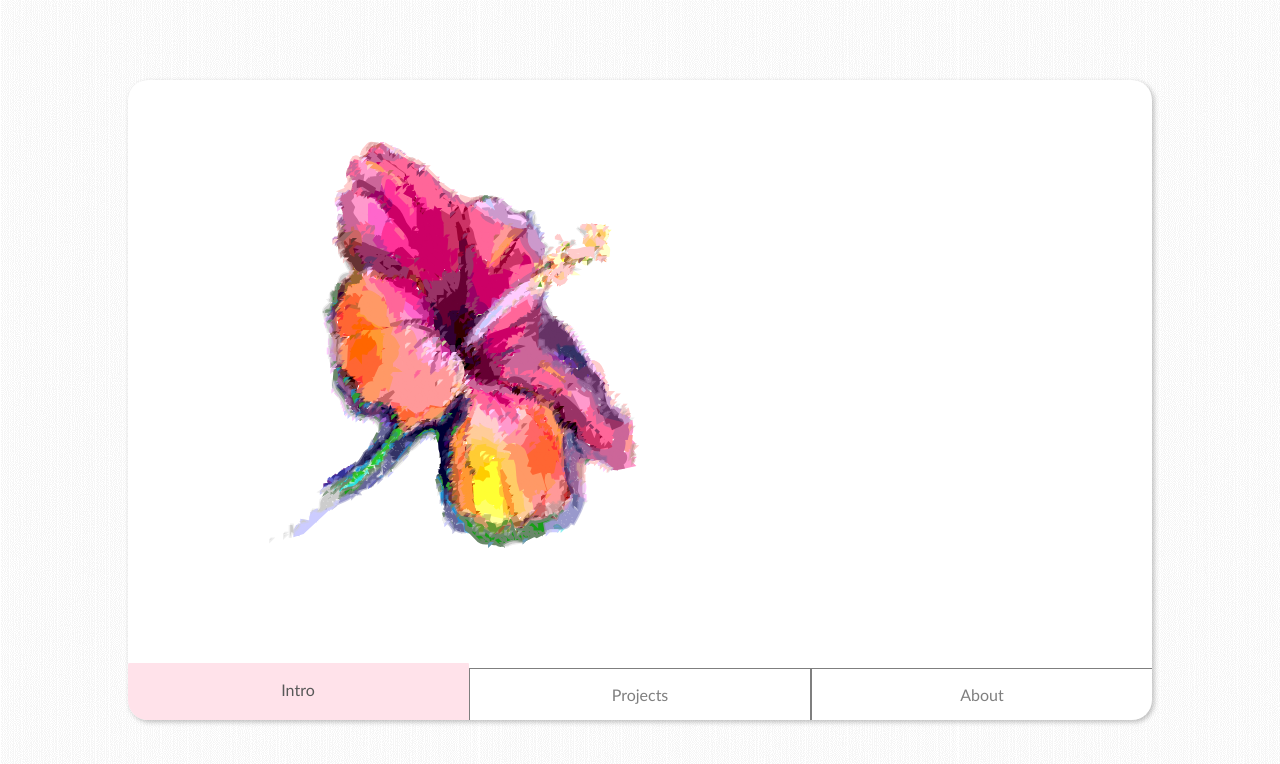
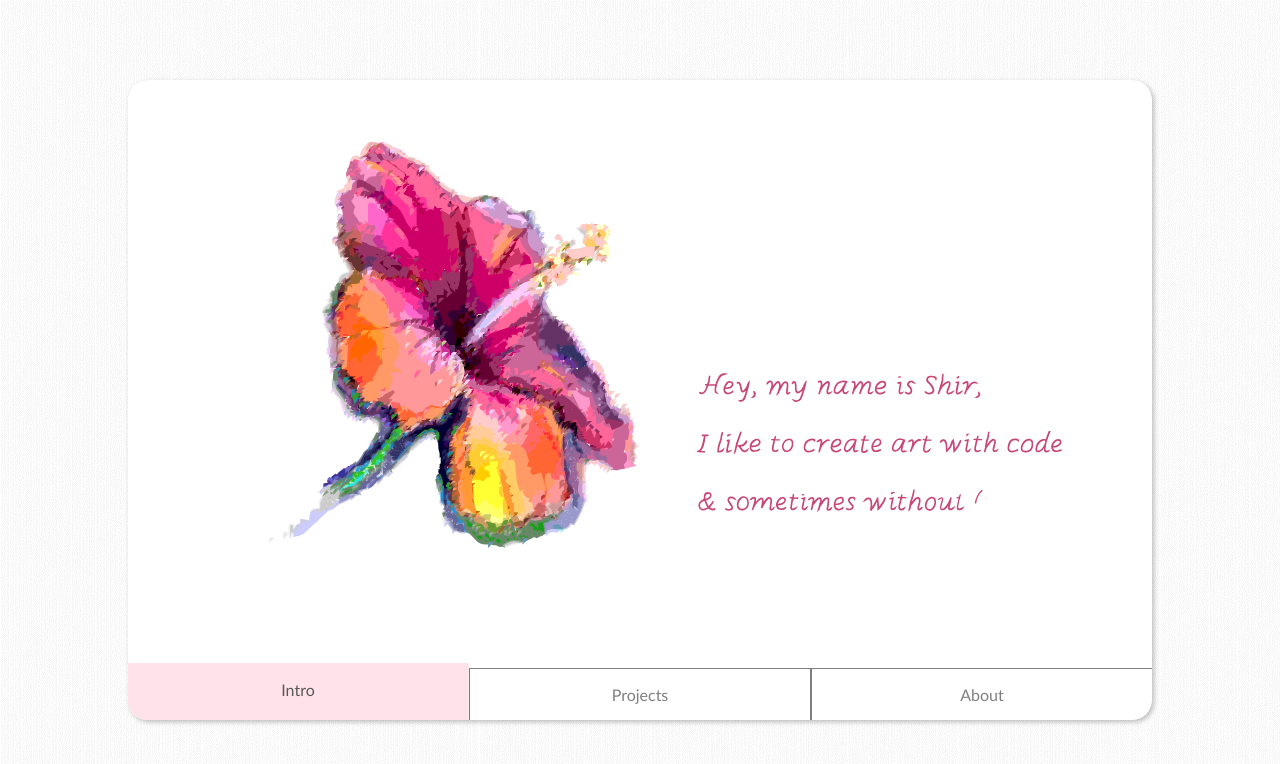
Before and after one commit to shir0206/ShirWeb, a React (Create React App) app: page / in a window 1280 px wide. Shown: the top 764 px of the page. Built offline with nearby package versions, Linux system fonts and the light colour scheme.

Commit message:
Stop animation after first run & change tab props

```diff
--- a/src/App/App.css
+++ b/src/App.css
@@ -14,7 +14,7 @@ body {
 
 .app {
   text-align: center;
-  background-image: url("../images/background.png");
+  background-image: url("./images/background.png");
   height: 100vh;
   overflow: hidden;
   display: flex;
--- a/src/App/App.js
+++ b/src/App.js
@@ -2,26 +2,24 @@ import React, { useState, useEffect, useCallback } from "react";
 
 import "./App.css";
 
-import { Intro } from "../Intro/Intro";
-import { Project } from "../Project/Project";
-import { About } from "../About/About";
-import { Profile } from "../Profile/Profile";
-import { Portfolio } from "../Portfolio/Portfolio";
-import { Brush } from "../Brush/Brush";
-import { Tab } from "../Tab/Tab";
+import { Intro } from "./Intro/Intro";
+import { Project } from "./Project/Project";
+import { About } from "./About/About";
+import { Profile } from "./Profile/Profile";
+import { Portfolio } from "./Portfolio/Portfolio";
+import { Brush } from "./Brush/Brush";
+import { Tab } from "./Tab/Tab";
 
 export default function App() {
   const { height, width } = useWindowDimensions();
   const [tab, setTab] = useState(0);
+  const [animationPlayed, setAnimationPlayed] = useState(false);
   const [openReadMore, setOpenReadMore] = useState(false);
   //const [play, setPlay] = useState(true);
 
   // const recievePlay = useCallback((childProps) => {
   //   setPlay(false);
   // }, []);
-  const recieveTab = useCallback((childProps) => {
-    setTab(childProps);
-  }, []);
 
   let cardContent;
   if (tab === 0) {
@@ -33,12 +31,13 @@ export default function App() {
     // }
     // play={flag}
 
-    cardContent = <Intro />;
+    cardContent = <Intro animationPlayed={animationPlayed} setAnimationPlayed={setAnimationPlayed}/>;
   } else if (tab === 1) {
     cardContent = <Project />;
   } else if (tab === 2) {
     cardContent = <About />;
   }
+  console.log('render app');
   return (
     <div className="app">
       <Brush tab={tab} openReadMore={openReadMore}></Brush>
@@ -64,7 +63,7 @@ export default function App() {
               : "Read More"}
           </button>
         )}
-        <Tab handleTabClick={recieveTab}></Tab>
+        <Tab tab={tab} setTab={setTab}></Tab>
       </div>
       {openReadMore && tab === 1 ? <Portfolio></Portfolio> : null}
       {openReadMore && tab === 2 ? <Profile></Profile> : null}
--- a/src/Flower/Flower.js
+++ b/src/Flower/Flower.js
@@ -5,11 +5,10 @@ import "./flower.css";
 import anime from "animejs";
 import { FlowerSVG } from "./FlowerSVG";
 
-
 export const Flower = (props) => {
-  //const [play, setPlay] = useState(props.play);
 
   function animation() {
+    console.log('run animation');
     anime({
       targets: ".flower-cont svg path",
       strokeDashoffset: [anime.setDashoffset, 0],
@@ -28,7 +27,10 @@ export const Flower = (props) => {
   }
 
   useEffect(() => {
-    animation();
+    if(!props.animationPlayed){
+      animation();
+      props.setAnimationPlayed(true);
+    }
   });
 
   return (
--- a/src/Intro/Intro.js
+++ b/src/Intro/Intro.js
@@ -6,19 +6,11 @@ import { Flower } from "../Flower/Flower";
 import { Title } from "../Title/Title";
 
 export const Intro = (props) => {
-  const [play, setPlay] = useState(true);
-  console.log(props.play);
-  // onAnimationEnd={setPlay(false)}
-
-  // useEffect(() => {
-  //   localStorage.setItem("play", play);
-  //   setPlay(false);
-  // }, []);
-
+  console.log('render intro')
   return (
     <div className="intro-cont">
-      <Flower />
-      {/* <Title play={play} /> */}
+      <Flower setAnimationPlayed={props.setAnimationPlayed} animationPlayed={props.animationPlayed} />
+      <Title setAnimationPlayed={props.setAnimationPlayed} animationPlayed={props.animationPlayed}  />
     </div>
   );
 };
--- a/src/Profile/Profile.js
+++ b/src/Profile/Profile.js
@@ -1,5 +1,5 @@
 import React from "react";
-
+// import image from '../../public/images/profile.png';
 import "./profile.css";
 
 export const Profile = (props) => {
--- a/src/Tab/Tab.js
+++ b/src/Tab/Tab.js
@@ -2,16 +2,13 @@ import React, { useState } from "react";
 
 import "./tab.css";
 
-export const Tab = (props) => {
-  const [tab, setTab] = useState(0);
-
+export const Tab = ({tab, setTab, }) => {
   return (
     <div className="tab-container">
       <div
         className={tab === 0 ? "intro-container tab-on" : "intro-container"}
         onClick={() => {
           setTab(0);
-          props.handleTabClick(0);
         }}
       >
         <p>Intro</p>
@@ -20,7 +17,6 @@ export const Tab = (props) => {
         className={tab === 1 ? "project-container tab-on" : "project-container"}
         onClick={() => {
           setTab(1);
-          props.handleTabClick(1);
         }}
       >
         <p>Projects</p>
@@ -29,8 +25,6 @@ export const Tab = (props) => {
         className={tab === 2 ? "about-container tab-on" : "about-container"}
         onClick={() => {
           setTab(2);
-
-          props.handleTabClick(2);
         }}
       >
         <p>About</p>
--- a/src/Title/Title.js
+++ b/src/Title/Title.js
@@ -22,8 +22,11 @@ export const Title = (props) => {
   }
 
   useEffect(() => {
-    props.play && animation();
-  },[]);
+    if(!props.animationPlayed){
+      animation();
+      props.setAnimationPlayed(true);
+    }
+  });
 
   return (
     <div className="title-cont">
--- a/src/index.js
+++ b/src/index.js
@@ -1,7 +1,7 @@
 import React from "react";
 import ReactDOM from "react-dom";
 import "./index.css";
-import App from "./App/App";
+import App from "./App";
 
 import * as serviceWorker from "./serviceWorker";
 
```
